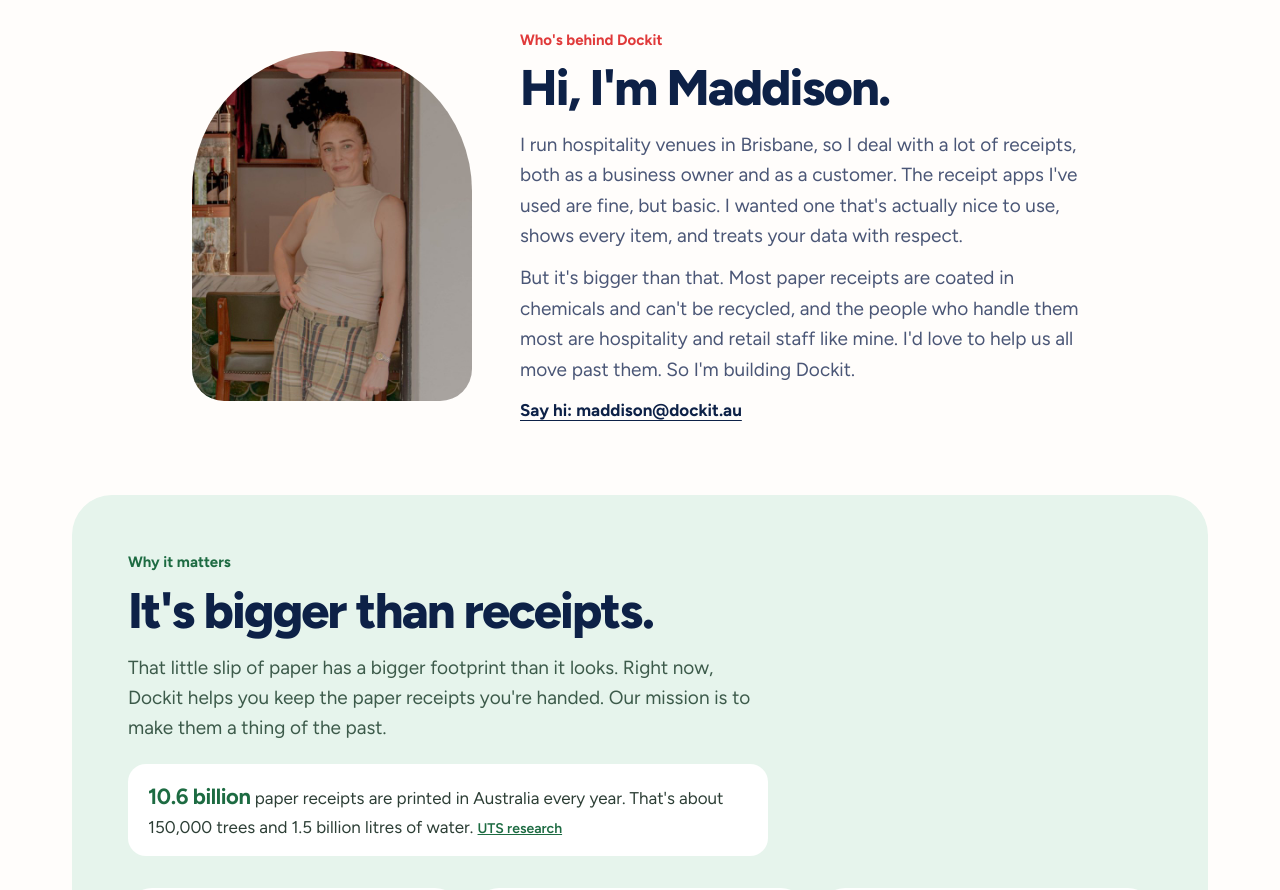
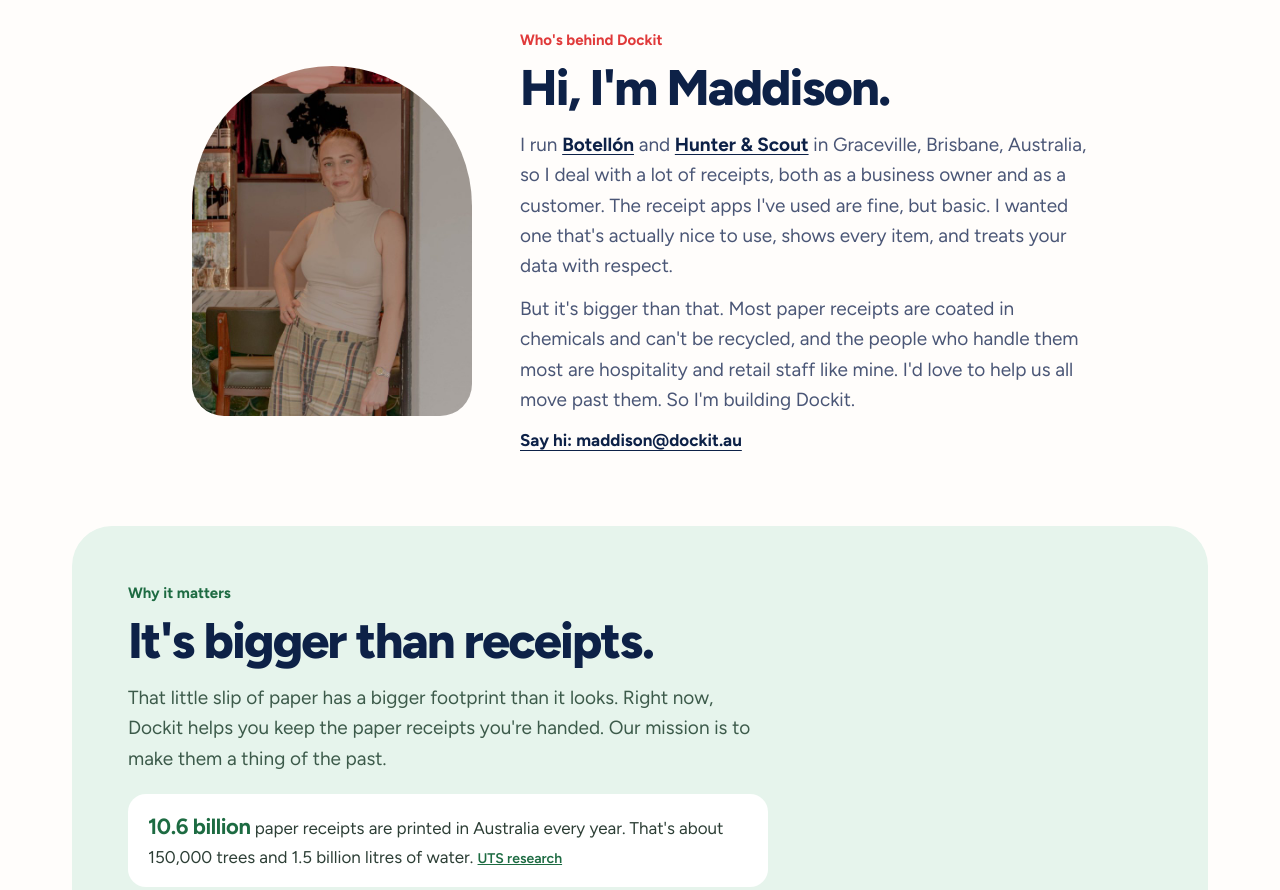
Before and after one commit to Dockit-website/dockit-website, a plain HTML site: page index.html in a window 1280 px wide. Shown: the part 1160-2050 px from the top of the page. Drawn offline with Linux system fonts and the light colour scheme.

Commit message:
Draft: link Botellón and Hunter & Scout, add Australia
Co-Authored-By: Claude Opus 5.5 <noreply@anthropic.com>
Claude-Session: https://claude.ai/code/session_01JhxBUHHDsAZ1Lg2jspooR9

```diff
--- a/css/site.css
+++ b/css/site.css
@@ -158,6 +158,7 @@ p{margin:0 0 12px}
 /* about */
 .about{max-width:960px;display:grid;grid-template-columns:280px 1fr;gap:48px;align-items:center}
 .about-photo{width:280px;height:350px;object-fit:cover;border-radius:140px 140px 32px 32px}
+.about .lead a{color:var(--navy);font-weight:700;text-underline-offset:3px}
 .text-link{font-weight:700;font-size:17px;text-underline-offset:4px}
 
 /* for businesses */
--- a/index.html
+++ b/index.html
@@ -63,7 +63,7 @@
     <div>
       <p class="eyebrow">Who's behind Dockit</p>
       <h2>Hi, I'm Maddison.</h2>
-      <p class="lead">I run hospitality venues in Brisbane, so I deal with a lot of receipts, both as a business owner and as a customer. The receipt apps I've used are fine, but basic. I wanted one that's actually nice to use, shows every item, and treats your data with respect.</p>
+      <p class="lead">I run <a href="https://botellonbar.com" target="_blank" rel="noopener">Botellón</a> and <a href="https://hunterandscout.com.au" target="_blank" rel="noopener">Hunter &amp; Scout</a> in Graceville, Brisbane, Australia, so I deal with a lot of receipts, both as a business owner and as a customer. The receipt apps I've used are fine, but basic. I wanted one that's actually nice to use, shows every item, and treats your data with respect.</p>
       <p class="lead">But it's bigger than that. Most paper receipts are coated in chemicals and can't be recycled, and the people who handle them most are hospitality and retail staff like mine. I'd love to help us all move past them. So I'm building Dockit.</p>
       <a href="mailto:maddison@dockit.au" class="text-link">Say hi: maddison@dockit.au</a>
     </div>
@@ -252,7 +252,7 @@
 <footer class="footer">
   <div class="wrap footer-inner">
     <img src="images/logo-navy.svg" alt="Dockit" width="88" height="24">
-    <p>Made in Brisbane · ©2026 Dockit</p>
+    <p>Made in Brisbane, Australia · ©2026 Dockit</p>
     <a href="privacy-policy.html">Privacy policy &amp; terms</a>
   </div>
 </footer>
```
